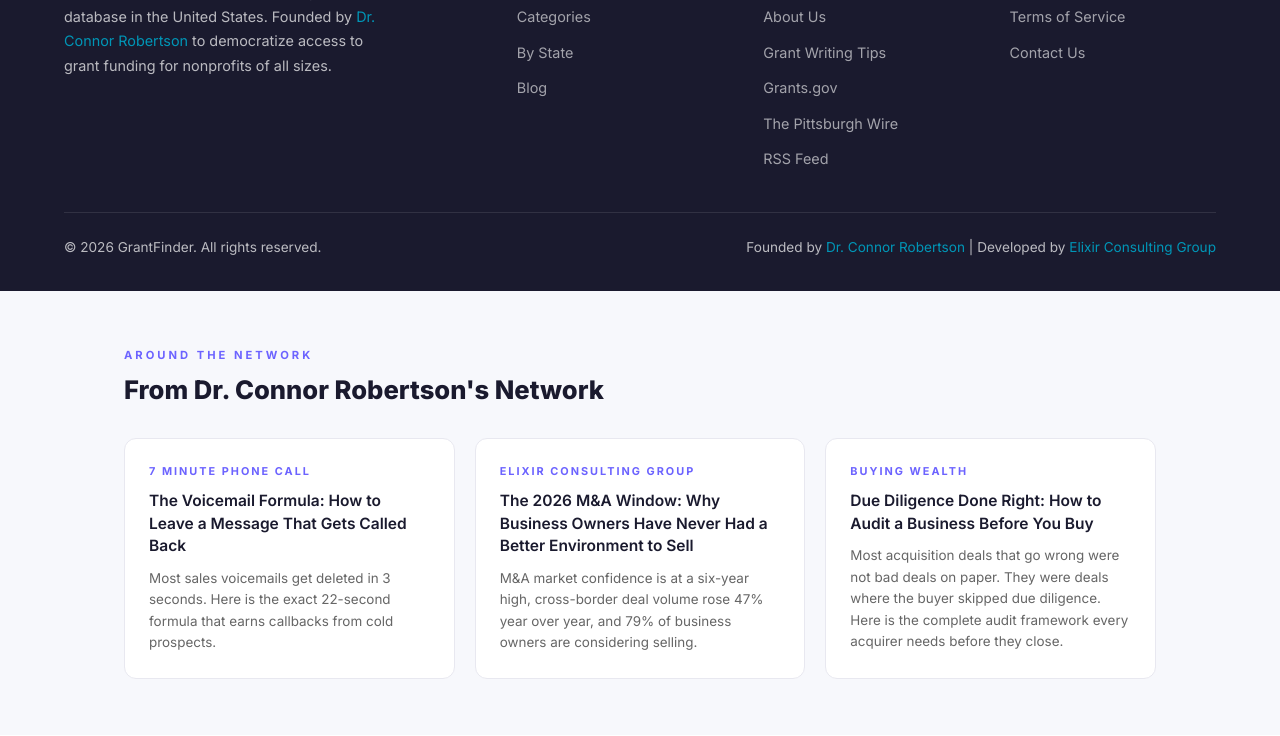
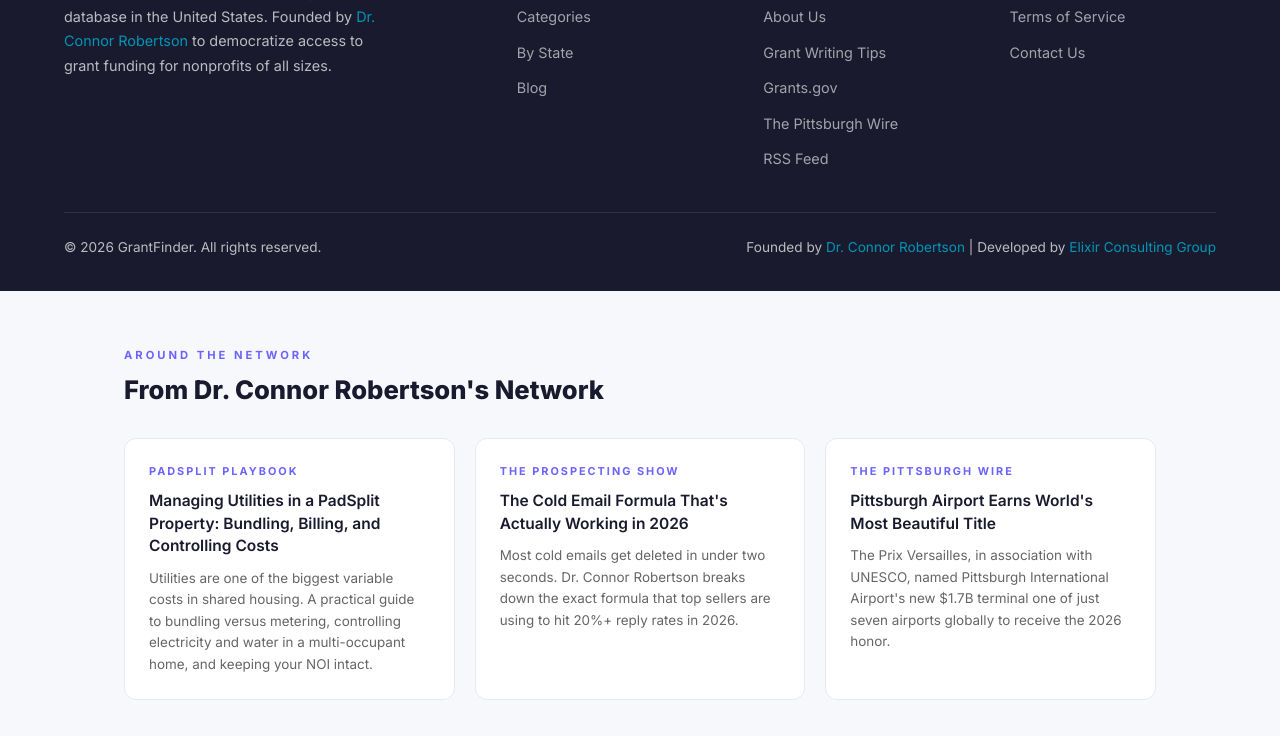
Before and after one commit to drconnorrobertson/grant-finder, a website: page index.html in a window 1280 px wide. Shown: the part 4823-5559 px from the top of the page. Drawn offline with Linux system fonts and the light colour scheme.

Commit message:
chore: update cross-network section with latest posts (2026-06-25)

```diff
--- a/index.html
+++ b/index.html
@@ -338,19 +338,19 @@
     <h2>From Dr. Connor Robertson&#39;s Network</h2>
             <div class="network-grid">
     <div class="network-card">
-      <span class="source-tag">7 Minute Phone Call</span>
-      <h3><a href="https://7minutephonecallbook.com/blog/posts/the-voicemail-formula/" target="_blank" rel="noopener">The Voicemail Formula: How to Leave a Message That Gets Called Back</a></h3>
-      <p>Most sales voicemails get deleted in 3 seconds. Here is the exact 22-second formula that earns callbacks from cold prospects.</p>
+      <span class="source-tag">PadSplit Playbook</span>
+      <h3><a href="https://padsplitplaybook.com/blog/padsplit-utilities-management/" target="_blank" rel="noopener">Managing Utilities in a PadSplit Property: Bundling, Billing, and Controlling Costs</a></h3>
+      <p>Utilities are one of the biggest variable costs in shared housing. A practical guide to bundling versus metering, controlling electricity and water in a multi-occupant home, and keeping your NOI intact.</p>
     </div>
     <div class="network-card">
-      <span class="source-tag">Elixir Consulting Group</span>
-      <h3><a href="https://elixirconsultinggroup.com/blog/2026-ma-window-best-time-sell-business/" target="_blank" rel="noopener">The 2026 M&amp;A Window: Why Business Owners Have Never Had a Better Environment to Sell</a></h3>
-      <p>M&amp;A market confidence is at a six-year high, cross-border deal volume rose 47% year over year, and 79% of business owners are considering selling.</p>
+      <span class="source-tag">The Prospecting Show</span>
+      <h3><a href="https://prospectingshow.com/blog/cold-email-formula-that-works-2026/" target="_blank" rel="noopener">The Cold Email Formula That&#39;s Actually Working in 2026</a></h3>
+      <p>Most cold emails get deleted in under two seconds. Dr. Connor Robertson breaks down the exact formula that top sellers are using to hit 20%+ reply rates in 2026.</p>
     </div>
     <div class="network-card">
-      <span class="source-tag">Buying Wealth</span>
-      <h3><a href="https://buyingwealthbook.com/blog/due-diligence-done-right-how-to-audit-a-business-before-you-buy/" target="_blank" rel="noopener">Due Diligence Done Right: How to Audit a Business Before You Buy</a></h3>
-      <p>Most acquisition deals that go wrong were not bad deals on paper. They were deals where the buyer skipped due diligence. Here is the complete audit framework every acquirer needs before they close.</p>
+      <span class="source-tag">The Pittsburgh Wire</span>
+      <h3><a href="https://thepittsburghwire.com/news/pittsburgh-airport-prix-versailles-worlds-most-beautiful-2026/" target="_blank" rel="noopener">Pittsburgh Airport Earns World&#39;s Most Beautiful Title</a></h3>
+      <p>The Prix Versailles, in association with UNESCO, named Pittsburgh International Airport&#39;s new $1.7B terminal one of just seven airports globally to receive the 2026 honor.</p>
     </div>
     </div>
     </div>
```
